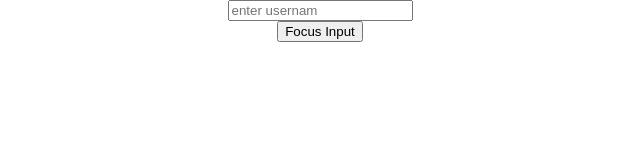
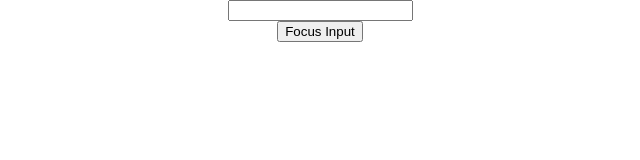
Before and after one commit to sushant4573/LearningReact, a React (Create React App) app in the folder hello-world/: page / in a window 1280 px wide. Shown: the top 160 px of the page, without its empty margins (320-960 px from the left). Built offline with nearby package versions, Linux system fonts and the light colour scheme.

Commit message:
Forward Refs passing refs to functional Components

```diff
--- a/hello-world/src/App.js
+++ b/hello-world/src/App.js
@@ -3,12 +3,14 @@
 import './css/styles.css';
 import RefsDemo from './component/RefsDemo';
 import FocusInput from './component/FocusInput';
+import FrParentInput from './component/FrParentInput';
 
 class App extends Component {
   render() {
     return (
       <div className="App">
-       <FocusInput />
+       {/* <FocusInput /> */}
+       <FrParentInput />
       </div>
     );
   }
--- /dev/null
+++ b/hello-world/src/component/FrInput.js
@@ -0,0 +1,17 @@
+import React from 'react'
+
+// function FrInput() {
+//     return (
+//         <div>
+//             <input />
+//         </div>
+//     )
+// }
+const FrInput = React.forwardRef((props,ref) =>{
+    return (
+        <div>
+            <input type='text' ref = {ref} />
+        </div>
+    )
+})
+export default FrInput
--- /dev/null
+++ b/hello-world/src/component/FrParentInput.js
@@ -0,0 +1,23 @@
+import React, { Component } from 'react'
+import FrInput from './FrInput'
+
+ class FrParentInput extends Component {
+    constructor(props) {
+        super(props)
+        this.inputRef = React.createRef()
+
+    }
+    clickHandler = () => {
+        this.inputRef.current.focus()
+    }
+    render() {
+        return (
+            <div>
+                <FrInput ref={this.inputRef}/>
+                <button onClick={this.clickHandler}>Focus Input</button>
+            </div>
+        )
+    }
+}
+
+export default FrParentInput
```
